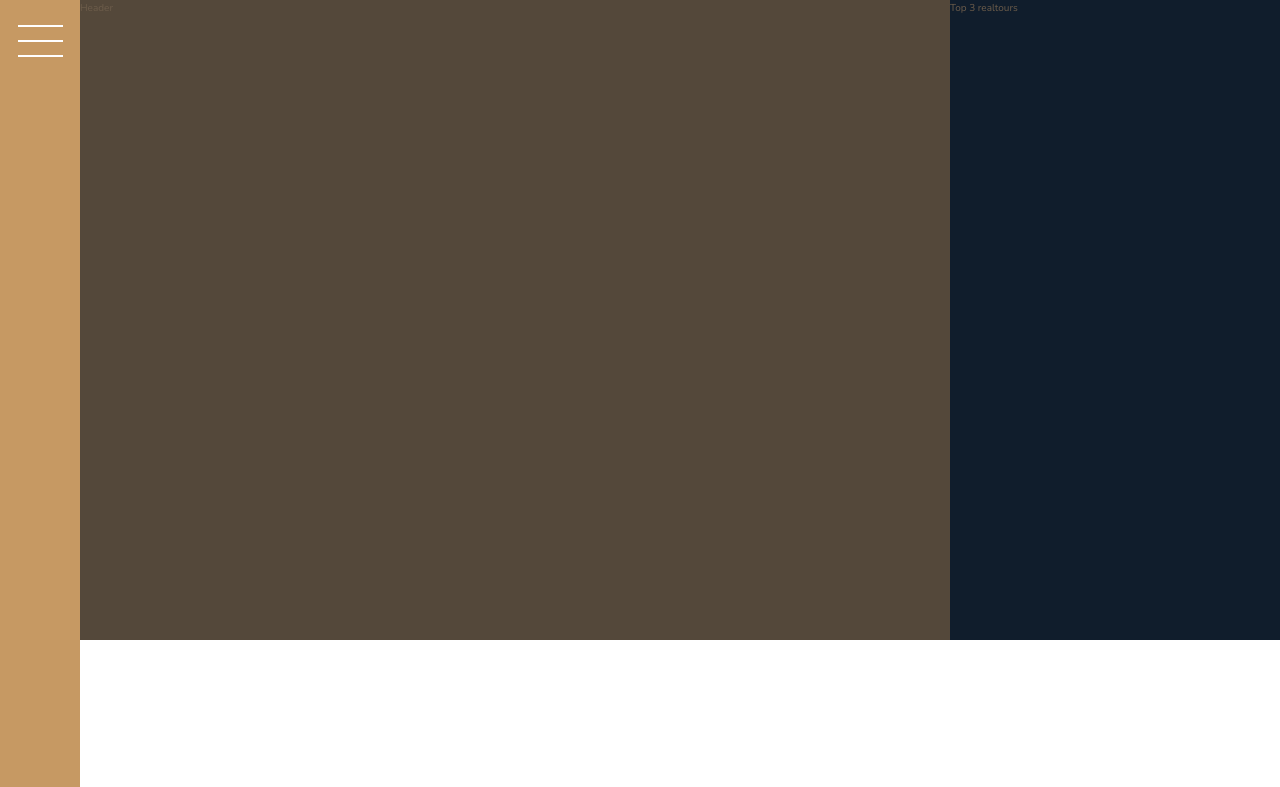
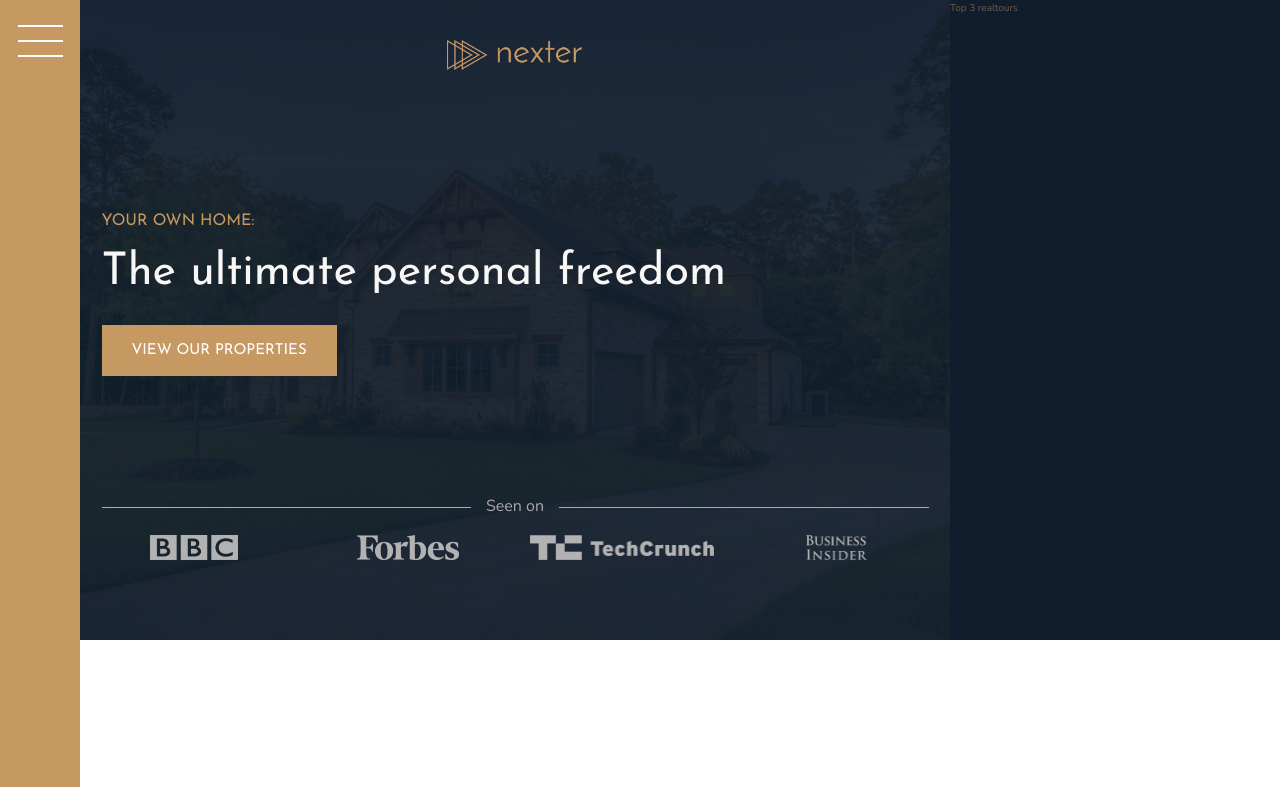
Before and after one commit to yushevchuk/nexter, a plain HTML site: page index.html in a window 1280 px wide. Shown: the top 787 px of the page. Drawn offline with nearby package versions, Linux system fonts and the light colour scheme.

Commit message:
Created header section

```diff
--- a/css/style.css
+++ b/css/style.css
@@ -23,6 +23,11 @@ body {
 .heading-1, .heading-2, .heading-3, .heading-4 {
   font-family: "Josefin Sans", sans-serif;
   font-weight: 400; }
+
+.heading-1 {
+  font-size: 4.5rem;
+  color: #f9f7f6;
+  line-height: 1; }
 
 .heading-2 {
   font-size: 4rem;
@@ -98,7 +103,43 @@ body {
 
 .header {
   background-color: #54483A;
-  grid-column: full-start / col-end 6; }
+  grid-column: full-start / col-end 6;
+  background-image: linear-gradient(rgba(16, 29, 44, 0.93), rgba(16, 29, 44, 0.93)), url(../img/hero.jpeg);
+  background-size: cover;
+  background-position: center;
+  display: grid;
+  grid-template-rows: 1fr min-content 6rem 1fr;
+  grid-template-columns: max-content;
+  grid-row-gap: 1.5rem;
+  padding: 8rem;
+  padding-top: 4rem;
+  justify-content: center; }
+  .header__logo {
+    height: 3rem;
+    justify-self: center; }
+  .header__btn {
+    align-self: start;
+    justify-self: start; }
+  .header__seenon-text {
+    display: grid;
+    grid-template-columns: 1fr max-content 1fr;
+    grid-column-gap: 1.5rem;
+    align-items: center;
+    font-size: 1.6rem;
+    color: #aaa; }
+    .header__seenon-text::before, .header__seenon-text::after {
+      content: "";
+      height: 1px;
+      display: block;
+      background-color: currentColor; }
+  .header__seenon-logos {
+    display: grid;
+    grid-template-columns: repeat(4, 1fr);
+    grid-column-gap: 3rem;
+    justify-items: center; }
+    .header__seenon-logos img {
+      height: 2.5rem;
+      filter: brightness(70%); }
 
 .realtours {
   background-color: #101d2c;
--- a/index.html
+++ b/index.html
@@ -16,7 +16,17 @@
             <button class="nav-btn"></button>
         </div>
         <header class="header">
-            Header
+            <img src="img/logo.png" alt="Nexter logo" class="header__logo">
+            <h3 class="heading-3">Your own home:</h3>
+            <h1 class="heading-1">The ultimate personal freedom</h1>
+            <button class="btn header__btn">View our properties</button>
+            <div class="header__seenon-text">Seen on</div>
+            <div class="header__seenon-logos">
+                <img src="img/logo-bbc.png" alt="Seen on logo 1">
+                <img src="img/logo-forbes.png" alt="Seen on logo 2">
+                <img src="img/logo-techcrunch.png" alt="Seen on logo 3">
+                <img src="img/logo-bi.png" alt="Seen on logo 4">
+            </div>
         </header>
         <div class="realtours">
             Top 3 realtours
--- a/sass/_header.scss
+++ b/sass/_header.scss
@@ -1,4 +1,53 @@
 .header {
     background-color: $color-grey-dark-1;
     grid-column: full-start / col-end 6;
+    background-image: linear-gradient(rgba($color-secondary, .93), rgba($color-secondary, .93)), url(../img/hero.jpeg);
+    background-size: cover;
+    background-position: center;
+    display: grid;
+    grid-template-rows: 1fr min-content 6rem 1fr;
+    grid-template-columns: max-content;
+    grid-row-gap: 1.5rem;
+    padding: 8rem;
+    padding-top: 4rem;
+    justify-content: center;
+
+    &__logo {
+        height: 3rem;
+        justify-self: center;
+    }
+
+    &__btn {
+        align-self: start;
+        justify-self: start;
+    }
+
+    &__seenon-text {
+        display: grid;
+        grid-template-columns: 1fr max-content 1fr;
+        grid-column-gap: 1.5rem;
+        align-items: center;
+        font-size: 1.6rem;
+        color: $color-grey-light-2;
+
+        &::before,
+        &::after {
+            content: "";
+            height: 1px;
+            display: block;
+            background-color: currentColor;
+        }
+    }
+
+    &__seenon-logos {
+        display: grid;
+        grid-template-columns: repeat(4, 1fr);
+        grid-column-gap: 3rem;
+        justify-items: center;
+
+        img {
+            height: 2.5rem;
+            filter: brightness(70%);
+        }
+    }
 }
--- a/sass/_typography.scss
+++ b/sass/_typography.scss
@@ -5,6 +5,9 @@
 
 .heading-1 {
     @extend %heading;
+    font-size: 4.5rem;
+    color: $color-grey-light-1;
+    line-height: 1;
 }
 
 .heading-2 {
```
